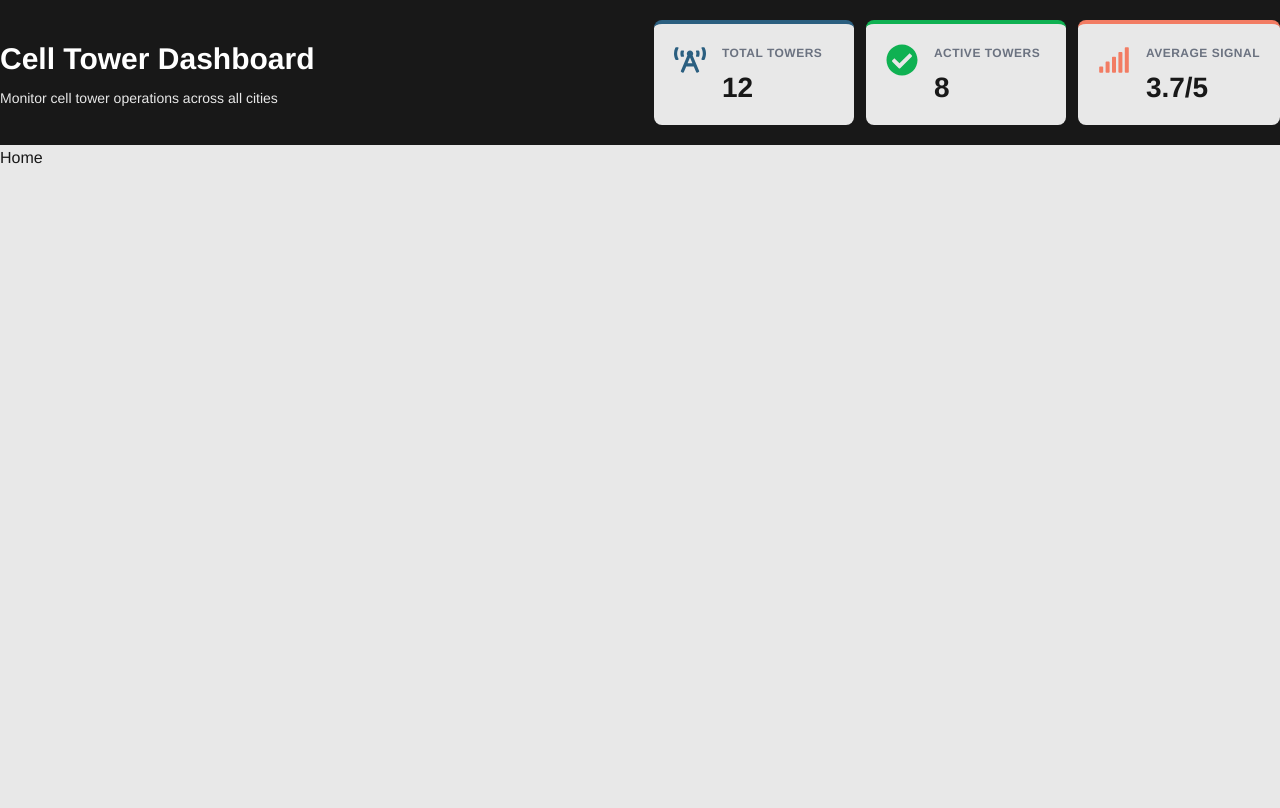
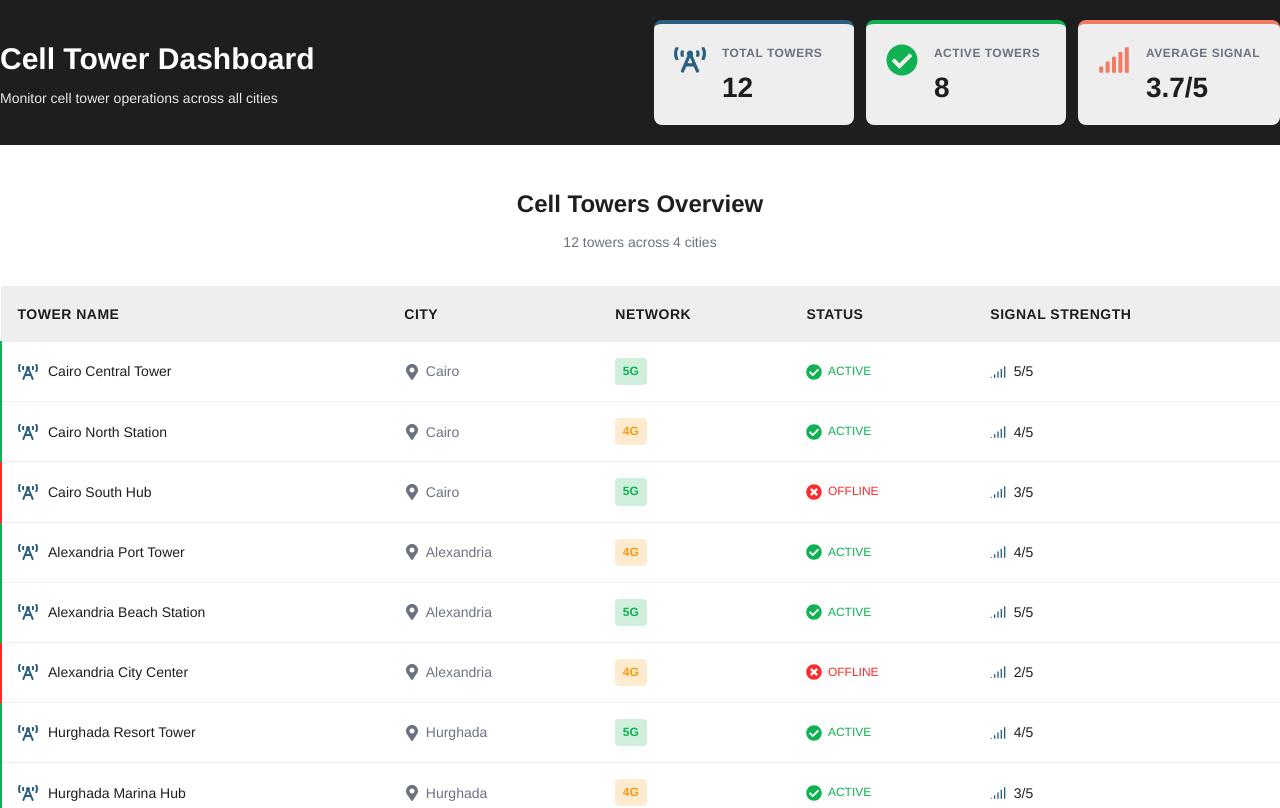
Before and after one commit to muhammedheshamm/Cell-Tower-Dashboard, a React app: page / in a window 1280 px wide. Shown: the top 808 px of the page. Built offline with nearby package versions, Linux system fonts and the light colour scheme; the HTML template or start-up script is replaced by a standard one.

Commit message:
feat: towers info table

```diff
--- a/src/components/Header/Header.scss
+++ b/src/components/Header/Header.scss
@@ -1,12 +1,9 @@
-@use '../../styles/variables' as v;
-@use "sass:color";
+@use "../../styles/variables" as v;
 
 .header {
   background: v.$color-dark-gray;
   padding: 20px 0;
   color: v.$color-white;
-
-
 
   &__content {
     display: flex;
--- /dev/null
+++ b/src/components/TowersTable/TowersTable.scss
@@ -0,0 +1,201 @@
+@use "../../styles/variables" as v;
+@use "sass:color";
+
+.towers-table {
+  padding: 40px 0;
+
+  &__header {
+    text-align: center;
+    margin-bottom: 32px;
+  }
+
+  &__title {
+    font-size: 24px;
+    font-weight: 700;
+    color: v.$color-dark-gray;
+    margin-bottom: 8px;
+  }
+
+  &__subtitle {
+    font-size: 14px;
+    color: v.$color-medium-gray;
+    margin-bottom: 16px;
+  }
+
+  &__scroll-hint {
+    display: block;
+    text-align: center;
+    font-size: 12px;
+    color: v.$color-medium-gray;
+    margin-bottom: 16px;
+
+    @media (min-width: v.$breakpoint-mobile) {
+      display: none;
+    }
+  }
+
+  &__container {
+    overflow-x: auto;
+    -webkit-overflow-scrolling: touch;
+
+    &::-webkit-scrollbar {
+      height: 8px;
+    }
+
+    &::-webkit-scrollbar-track {
+      background: v.$color-light-gray;
+      border-radius: 4px;
+    }
+
+    &::-webkit-scrollbar-thumb {
+      background: v.$color-medium-gray;
+      border-radius: 4px;
+    }
+  }
+
+  &__table {
+    width: 100%;
+    min-width: 800px;
+    border-collapse: collapse;
+    box-shadow: v.$shadow;
+
+    th,
+    td {
+      padding: 16px 12px;
+      text-align: left;
+      white-space: nowrap;
+
+      @media (min-width: v.$breakpoint-mobile) {
+        padding: 16px;
+      }
+    }
+
+    th {
+      background: v.$color-light-gray;
+      font-weight: 600;
+      color: v.$color-dark-gray;
+      font-size: 14px;
+      text-transform: uppercase;
+      letter-spacing: 0.5px;
+      border: 1px solid v.$color-light-gray;
+    }
+
+    td {
+      font-size: 14px;
+      color: v.$color-dark-gray;
+    }
+
+    .tower-row {
+      transition: background-color 0.2s ease;
+
+      &:hover {
+        background: #f9fafb;
+      }
+
+      &.active {
+        border-left: 2px solid v.$color-success;
+      }
+
+      &.offline {
+        border-left: 2px solid v.$color-error;
+      }
+
+      &:not(:last-child) {
+        border-bottom: 1px solid v.$color-light-gray;
+      }
+    }
+  }
+}
+
+.tower-name {
+  &__content {
+    display: flex;
+    align-items: center;
+    gap: 10px;
+    font-weight: 500;
+
+    svg {
+      color: v.$color-primary;
+      font-size: 20px;
+    }
+  }
+}
+
+.tower-city {
+  &__content {
+    display: flex;
+    align-items: center;
+    gap: 6px;
+    color: v.$color-medium-gray;
+
+    svg {
+      font-size: 16px;
+    }
+  }
+}
+
+.network-badge {
+  display: inline-block;
+  padding: 4px 8px;
+  border-radius: v.$border-radius-small;
+  font-size: 12px;
+  font-weight: 600;
+  text-transform: uppercase;
+
+  &.network-5g {
+    background: rgba(v.$color-success, 0.2);
+    color: v.$color-success;
+  }
+
+  &.network-4g {
+    background: rgba(v.$color-warning, 0.2);
+    color: v.$color-warning;
+  }
+}
+
+.status-indicator {
+  display: flex;
+  align-items: center;
+  gap: 6px;
+
+  svg {
+    font-size: 16px;
+  }
+
+  svg.active {
+    color: v.$color-success;
+  }
+
+  svg.offline {
+    color: v.$color-error;
+  }
+
+  .status-text {
+    font-size: 12px;
+    font-weight: 500;
+    text-transform: uppercase;
+
+    &.active {
+      color: v.$color-success;
+    }
+
+    &.offline {
+      color: v.$color-error;
+    }
+  }
+}
+
+.signal-display {
+  display: flex;
+  align-items: center;
+  gap: 8px;
+
+  font-size: 14px;
+  color: v.$color-dark-gray;
+  font-weight: 500;
+
+  svg {
+    font-size: 16px;
+    color: v.$color-primary;
+  }
+}
--- /dev/null
+++ b/src/components/TowersTable/TowersTable.tsx
@@ -0,0 +1,102 @@
+import React from "react";
+import type { CellTower } from "../../types";
+import {
+  FaBroadcastTower,
+  FaCheckCircle,
+  FaTimesCircle,
+  FaMapMarkerAlt,
+} from "react-icons/fa";
+import { LuSignal } from "react-icons/lu";
+
+import "./TowersTable.scss";
+
+interface TowersTableProps {
+  towers: CellTower[];
+}
+
+const TowersTable: React.FC<TowersTableProps> = ({ towers }) => {
+  const getStatusIcon = (status: "active" | "offline") => {
+    return status === "active" ? (
+      <FaCheckCircle className="active" />
+    ) : (
+      <FaTimesCircle className="offline" />
+    );
+  };
+
+  const getNetworkTypeColor = (type: "4G" | "5G") => {
+    return type === "5G" ? "network-5g" : "network-4g";
+  };
+
+  return (
+    <div className="towers-table">
+      <div className="towers-table__header container">
+        <h2 className="towers-table__title">Cell Towers Overview</h2>
+        <p className="towers-table__subtitle">
+          {towers.length} towers across{" "}
+          {new Set(towers.map((t) => t.city)).size} cities
+        </p>
+        <p className="towers-table__scroll-hint">
+          ← Scroll horizontally to see all columns →
+        </p>
+      </div>
+
+      {/* Table View */}
+      <div className="towers-table__container container">
+        <table className="towers-table__table">
+          <thead>
+            <tr>
+              <th>Tower Name</th>
+              <th>City</th>
+              <th>Network</th>
+              <th>Status</th>
+              <th>Signal Strength</th>
+            </tr>
+          </thead>
+          <tbody>
+            {towers.map((tower) => (
+              <tr key={tower.id} className={`tower-row ${tower.status}`}>
+                <td className="tower-name">
+                  <div className="tower-name__content">
+                    <FaBroadcastTower />
+                    <span>{tower.name}</span>
+                  </div>
+                </td>
+                <td className="tower-city">
+                  <div className="tower-city__content">
+                    <FaMapMarkerAlt />
+                    <span>{tower.city}</span>
+                  </div>
+                </td>
+                <td>
+                  <span
+                    className={`network-badge ${getNetworkTypeColor(
+                      tower.networkType
+                    )}`}
+                  >
+                    {tower.networkType}
+                  </span>
+                </td>
+                <td>
+                  <div className="status-indicator">
+                    {getStatusIcon(tower.status)}
+                    <span className={`status-text ${tower.status}`}>
+                      {tower.status}
+                    </span>
+                  </div>
+                </td>
+                <td>
+                  <div className="signal-display">
+                    <LuSignal />
+                    {tower.signalStrength}/5
+                  </div>
+                </td>
+              </tr>
+            ))}
+          </tbody>
+        </table>
+      </div>
+    </div>
+  );
+};
+
+export default TowersTable;
--- /dev/null
+++ b/src/data/mockData.ts
@@ -0,0 +1,16 @@
+import type { CellTower } from '../types/index';
+
+export const mockTowers: CellTower[] = [
+  { id: '1', name: 'Cairo Central Tower', city: 'Cairo', networkType: '5G', status: 'active', signalStrength: 5 },
+  { id: '2', name: 'Cairo North Station', city: 'Cairo', networkType: '4G', status: 'active', signalStrength: 4 },
+  { id: '3', name: 'Cairo South Hub', city: 'Cairo', networkType: '5G', status: 'offline', signalStrength: 3 },
+  { id: '4', name: 'Alexandria Port Tower', city: 'Alexandria', networkType: '4G', status: 'active', signalStrength: 4 },
+  { id: '5', name: 'Alexandria Beach Station', city: 'Alexandria', networkType: '5G', status: 'active', signalStrength: 5 },
+  { id: '6', name: 'Alexandria City Center', city: 'Alexandria', networkType: '4G', status: 'offline', signalStrength: 2 },
+  { id: '7', name: 'Hurghada Resort Tower', city: 'Hurghada', networkType: '5G', status: 'active', signalStrength: 4 },
+  { id: '8', name: 'Hurghada Marina Hub', city: 'Hurghada', networkType: '4G', status: 'active', signalStrength: 3 },
+  { id: '9', name: 'Hurghada Airport Station', city: 'Hurghada', networkType: '5G', status: 'offline', signalStrength: 4 },
+  { id: '10', name: 'Luxor Temple Tower', city: 'Luxor', networkType: '4G', status: 'active', signalStrength: 3 },
+  { id: '11', name: 'Luxor Valley Station', city: 'Luxor', networkType: '5G', status: 'active', signalStrength: 5 },
+  { id: '12', name: 'Luxor West Bank Hub', city: 'Luxor', networkType: '4G', status: 'offline', signalStrength: 2 }
+]
--- a/src/pages/Home.tsx
+++ b/src/pages/Home.tsx
@@ -1,10 +1,12 @@
 import Header from "../components/Header/Header"
+import TowersTable from "../components/TowersTable/TowersTable"
+import { mockTowers } from "../data/mockData"
 
 function Home() {
   return (
     <>
-    <Header />
-    <div>Home</div>
+      <Header />
+      <TowersTable towers={mockTowers} />
     </>
   )
 }
--- a/src/styles/_variables.scss
+++ b/src/styles/_variables.scss
@@ -1,12 +1,12 @@
 // Global Variables
-$color-dark-gray: #181818;
+$color-dark-gray: #1e1e1e;
 $color-medium-gray: #6b7280;
-$color-light-gray: #e8e8e8;
+$color-light-gray: #eeeeee;
 $color-white: #ffffff;
 $color-primary: #2b5f80;
 $color-secondary: #f27c63;
 $color-error: #ff2a2a;
-$color-warning: #F39C12;
+$color-warning: #f39c12;
 $color-success: #0fb152;
 
 $border-radius: 8px;
--- a/src/styles/main.scss
+++ b/src/styles/main.scss
@@ -1,4 +1,4 @@
-@use 'variables' as v;
+@use "variables" as v;
 
 // Global Styles
 * {
@@ -8,8 +8,8 @@
 }
 
 body {
-  font-family: 'Helvetica Neue', Arial, sans-serif;
-  background-color: v.$color-light-gray;
+  font-family: "Helvetica Neue", Arial, sans-serif;
+  background-color: v.$color-white;
   color: v.$color-dark-gray;
   line-height: 1.6;
 }
--- /dev/null
+++ b/src/types/index.ts
@@ -0,0 +1,8 @@
+export interface CellTower {
+  id: string;
+  name: string;
+  city: string;
+  networkType: '4G' | '5G';
+  status: 'active' | 'offline';
+  signalStrength: number; // 1-5
+}
```
